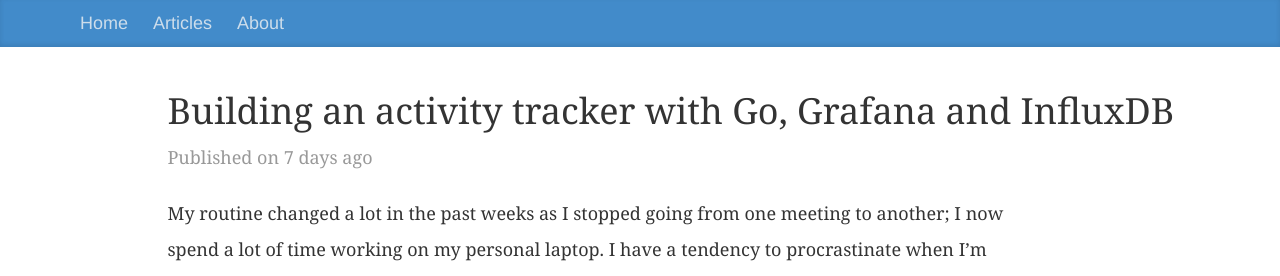
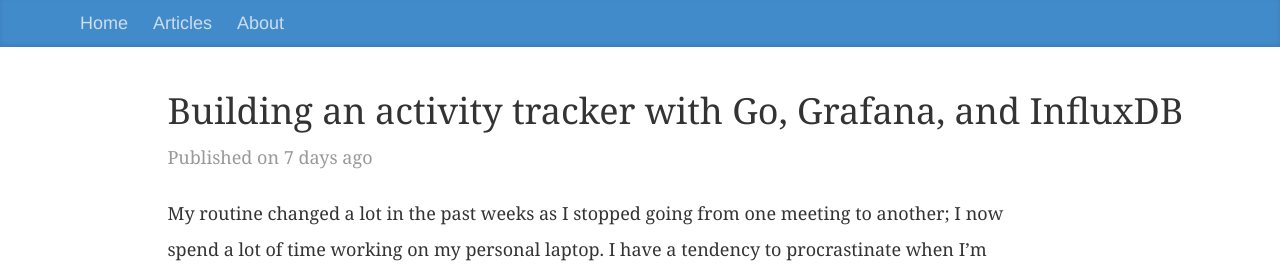
Before and after one commit to lucapette/lucapette.github.com, a Jekyll site: the page built from _posts/2017-02-23-building-an-activity-tracker-with-go-grafana-and-influxdb.markdown, in a window 1280 px wide and 900 px high. Shown: the top 276 px of the window. Built offline with Jekyll 4.4.1, drawn with Linux system fonts in a browser that asks for light colours; nearby versions of some CDN libraries.

Commit message:
Obligatory fix

```diff
--- a/_posts/2017-02-23-building-an-activity-tracker-with-go-grafana-and-influxdb.markdown
+++ b/_posts/2017-02-23-building-an-activity-tracker-with-go-grafana-and-influxdb.markdown
@@ -1,6 +1,6 @@
 ---
 layout: "post"
-title: "Building an activity tracker with Go, Grafana and InfluxDB"
+title: "Building an activity tracker with Go, Grafana, and InfluxDB"
 date: "2017-02-23 14:53"
 category: go
 keywords: golang, grafana, influxdb, open source, productivity
```
